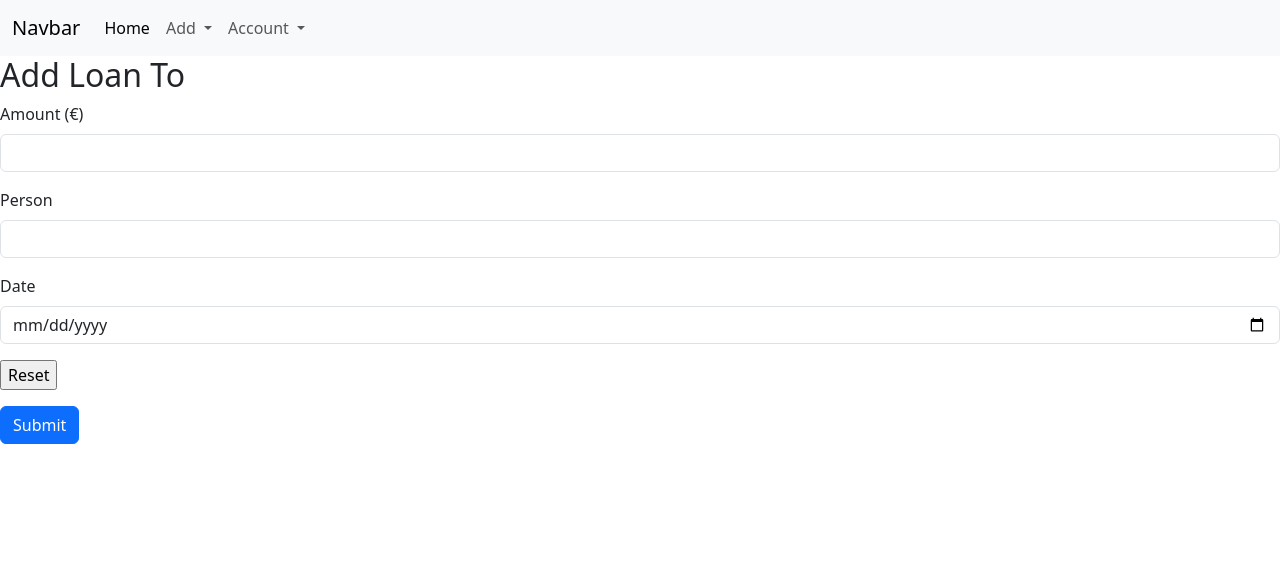
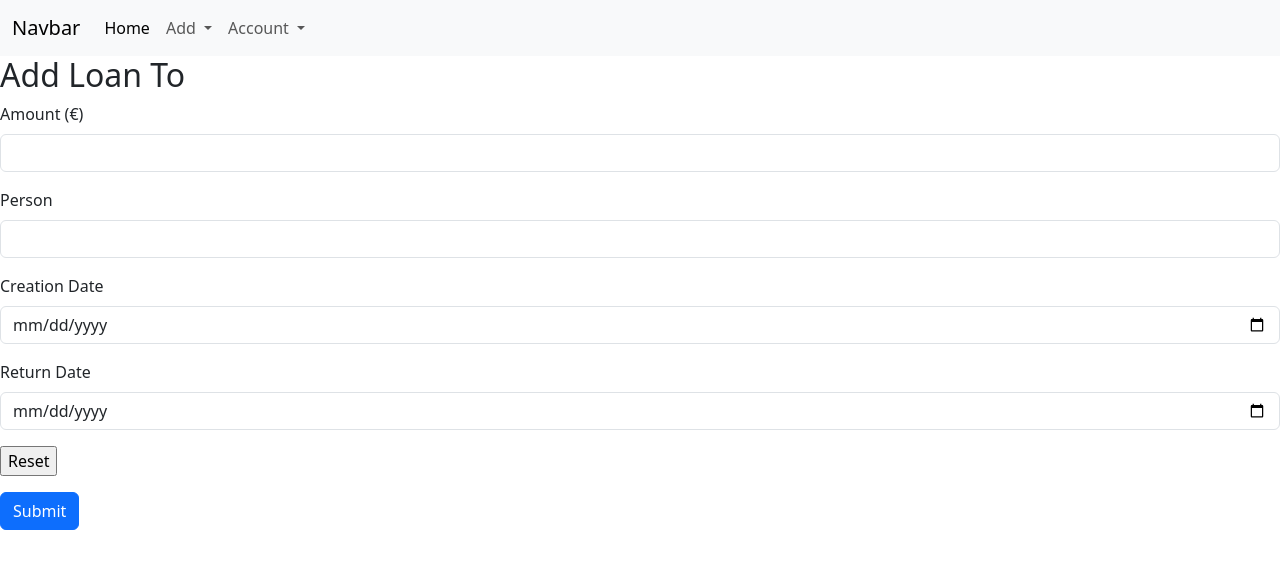
Before and after one commit to gweiser/finance-tracker, a Flask app: page /loan_to in a window 1280 px wide. Shown: the top 569 px of the page. Run offline with Flask 3, Linux system fonts and the light colour scheme; the visitor is signed in with stand-in values (Sample User, id 1).

Commit message:
Finished loan_to page & database commit

```diff
--- a/website/init_db.py
+++ b/website/init_db.py
@@ -34,6 +34,7 @@ db.executescript("""
         amount INTEGER NOT NULL,
         person TEXT NOT NULL,
         creation_date date NOT NULL,
+        return_date date NOT NULL,
         user_id INTEGER NOT NULL,
         FOREIGN KEY(user_id) REFERENCES users(id)
     );
--- a/website/templates/loan_to.html
+++ b/website/templates/loan_to.html
@@ -12,8 +12,12 @@
         <input type="text" class="form-control" name="person" id="person" required>
     </div>
     <div class="mb-3">
-        <label for="creation_date" class="form-label">Date</label>
+        <label for="creation_date" class="form-label">Creation Date</label>
         <input type="date" class="form-control" name="creation_date" id="creation_date">
+    </div>
+    <div class="mb-3">
+      <label for="return_date" class="form-label">Return Date</label>
+      <input type="date" class="form-control" name="return_date" id="return_date">
     </div>
 
 
--- a/website/views.py
+++ b/website/views.py
@@ -167,6 +167,7 @@ def expense(id=None):
     else:
         return redirect(url_for("views.login"))
 
+
 @views.route('/delete/<int:id>', methods=["GET", "POST"])
 def delete(id=None):
     # If id is provided (if delete button is clicked)
@@ -185,12 +186,21 @@ def delete(id=None):
 def loan_to():
     if session["username"] is not None:
         if request.method == "POST":
+            user_id_row = db.execute("SELECT id FROM users WHERE username = ?", (session["username"], )).fetchone()
+            user_id = user_id_row["id"]
             amount = request.form.get("amount")
             person = request.form.get("person")
-            date = request.form.get("date")
+            creation_date = request.form.get("creation_date")
+            return_date = request.form.get("return_date")
 
             # TODO: Insert into database
-
+            db.execute("""
+                       INSERT INTO loan_to (amount, person, creation_date, return_date, user_id)
+                       VALUES (?, ?, ?, ?, ?)
+                       """, (amount, person, creation_date, return_date, user_id))
+            db.commit()
+            flash("Added!", "success")
+            return redirect(url_for("views.home"))
         else:
             return render_template("loan_to.html")
     else:
```
